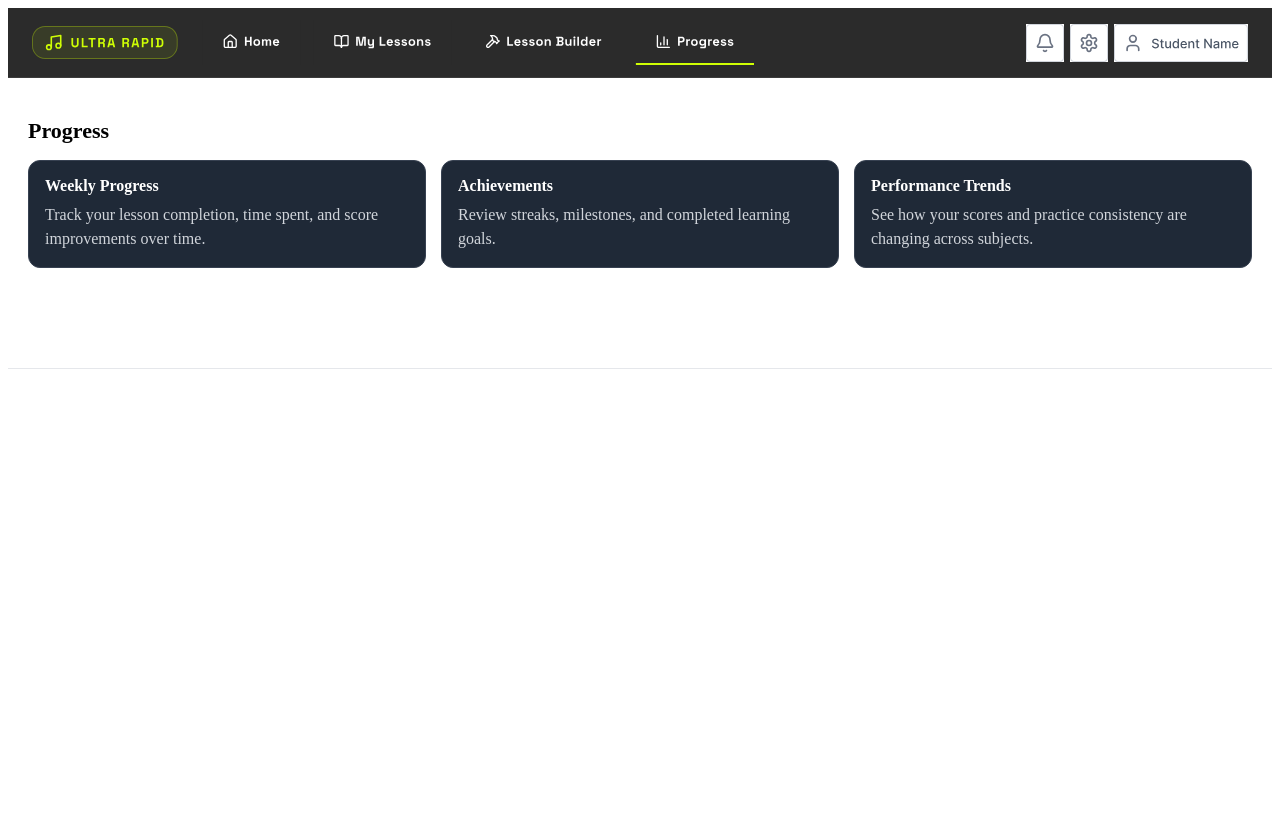
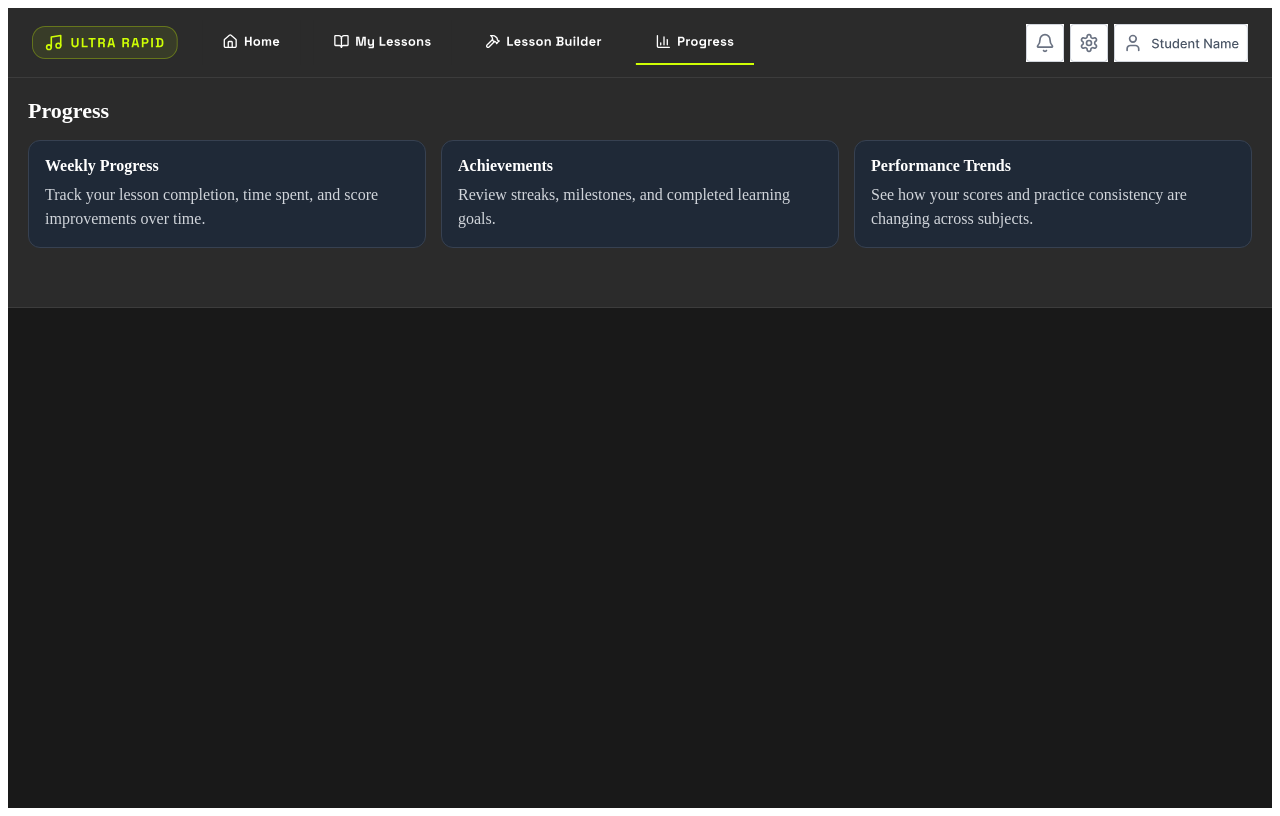
Before and after one commit to Thiiia/ultrarapidplatform, a Next.js app: page /student/progress in a window 1280 px wide. Built offline with nearby package versions, Linux system fonts and the light colour scheme.

Commit message:
Updating backgrounds and header bars

```diff
--- a/app/student/progress/page.tsx
+++ b/app/student/progress/page.tsx
@@ -51,6 +51,15 @@ const utilityTabs: UtilityTab[] = [
   { label: "Profile", href: "/student/profile", Icon: ProfileIcon, width: 134.45 },
 ];
 
+const headerStyles = {
+  backgroundColor: "#2B2B2B",
+  borderBottomColor: "#FFFFFF14",
+};
+
+const pageBackgroundColor = "#191919";
+const firstPanelBackgroundColor = headerStyles.backgroundColor;
+
+
 
 type SectionProps = {
   title: string;
@@ -61,10 +70,13 @@ function DashboardSection({ title, children }: SectionProps) {
   return (
     <section
       style={{
-        background: "#FFFFFF",
+        background: firstPanelBackgroundColor,
+        color: "#FFFFFF",
+        width: "100%",
+        boxSizing: "border-box",
         minHeight: 230,
         border: "none",
-        borderBottom: "1px solid #E5E7EB",
+        borderBottom: `1px solid ${headerStyles.borderBottomColor}`,
         borderRadius: 0,
         padding: 20,
       }}
@@ -74,6 +86,7 @@ function DashboardSection({ title, children }: SectionProps) {
           margin: "0 0 16px 0",
           fontSize: 22,
           fontWeight: 700,
+          color: "#FFFFFF",
         }}
       >
         {title}
@@ -113,12 +126,15 @@ export default function ProgressPage() {
       style={{
         display: "flex",
         flexDirection: "column",
-        gap: 20,
+        gap: 0,
+        minHeight: "100vh",
+        background: pageBackgroundColor,
+        color: "#FFFFFF",
       }}
     >
       <section
         style={{
-          background: "#2B2B2B",
+          background: headerStyles.backgroundColor,
           width: "100%",
           boxSizing: "border-box",
           height: 70,
--- a/app/student/student.module.css
+++ b/app/student/student.module.css
@@ -1,10 +1,10 @@
 :root {
-  --bg: #f6f7fb;
+  --bg: #191919;
   --surface: #ffffff;
   --surface-soft: #f0f2f6;
   --border: #cfd6e2;
   --border-strong: #9eabba;
-  --text: #243042;
+  --text: #ffffff;
   --muted: #95a0af;
   --muted-2: #6f7a8c;
   --nav: #687487;
@@ -14,8 +14,8 @@
 
 .page {
   min-height: 100vh;
-  background: var(--bg);
-  color: var(--text);
+  background: #191919;
+  color: #ffffff;
   font-family: Arial, Helvetica, sans-serif;
 }
 
```
Also changed, not shown: app/student/StudentDashboard.tsx (+5 -2 lines), app/student/lesson-builder/page.tsx (+20 -4 lines), app/student/lessons/page.tsx (+20 -4 lines).
